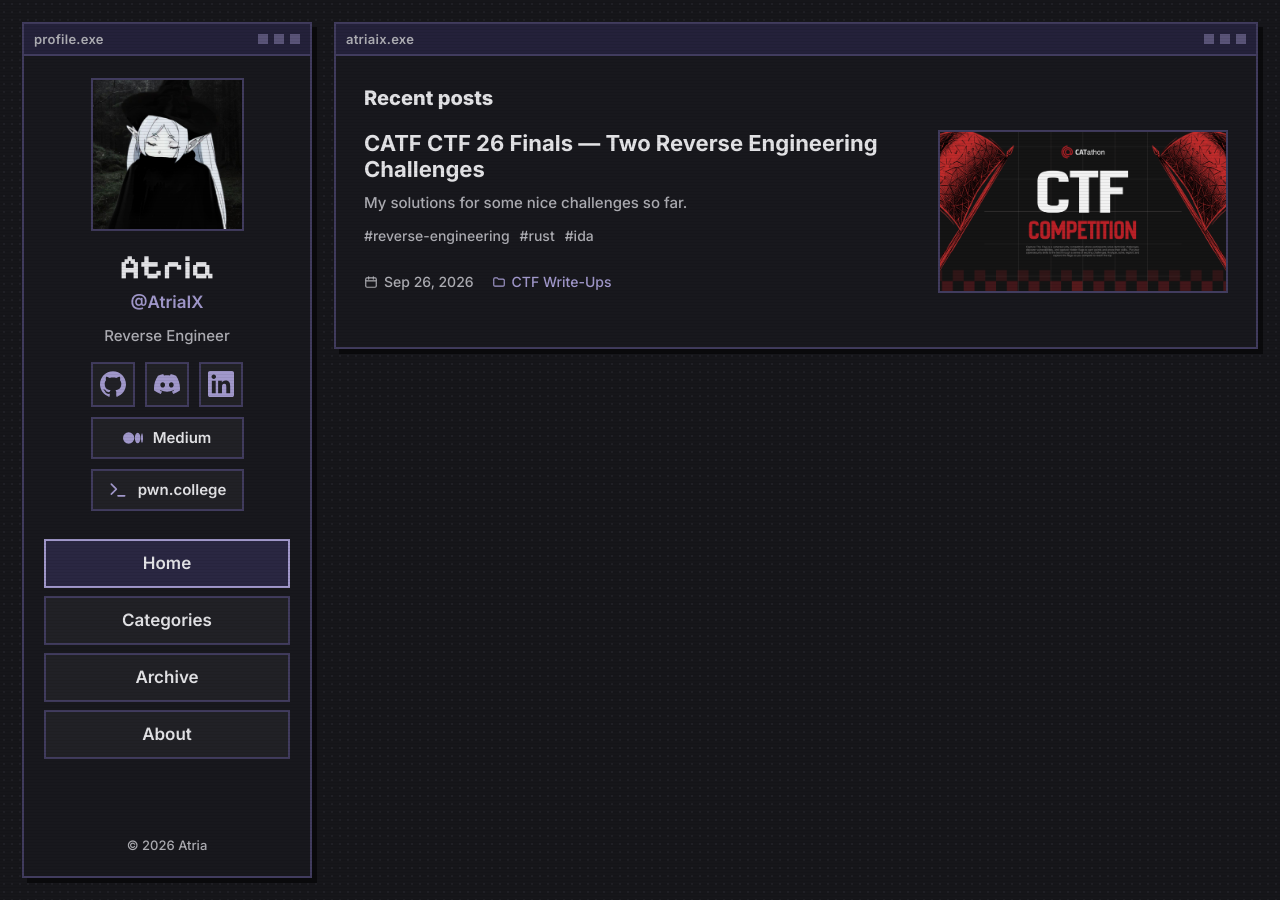
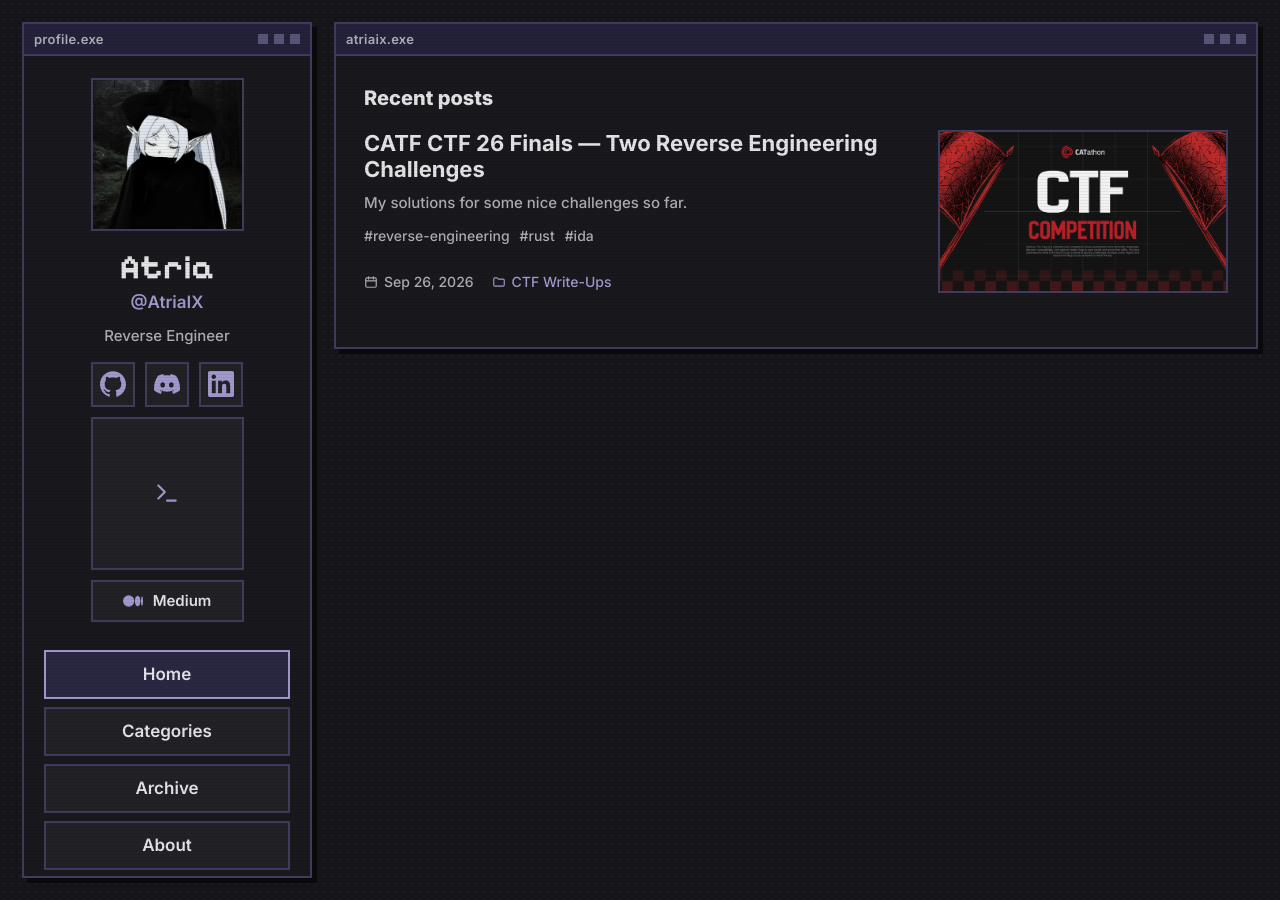
Before and after one commit to AtriaIX/atriaix.github.io, a Jekyll site: the page built from index.html, in a window 1280 px wide. Built offline with Jekyll 4.4.1, drawn with Linux system fonts in a browser that asks for light colours.

Commit message:
Update sidebar social media links and accessibility

```diff
--- a/_includes/sidebar.html
+++ b/_includes/sidebar.html
@@ -32,20 +32,19 @@
       <svg width="20" height="20" viewBox="0 0 24 24" fill="currentColor"><path d="M20.447 20.452h-3.554v-5.569c0-1.328-.027-3.037-1.852-3.037-1.853 0-2.136 1.445-2.136 2.939v5.667H9.351V9h3.414v1.561h.046c.477-.9 1.637-1.85 3.37-1.85 3.601 0 4.267 2.37 4.267 5.455v6.286zM5.337 7.433c-1.144 0-2.063-.926-2.063-2.065 0-1.138.92-2.063 2.063-2.063 1.14 0 2.064.925 2.064 2.063 0 1.139-.925 2.065-2.064 2.065zm1.782 13.019H3.555V9h3.564v11.452zM22.225 0H1.771C.792 0 0 .774 0 1.729v20.542C0 23.227.792 24 1.771 24h20.451C23.2 24 24 23.227 24 22.271V1.729C24 .774 23.2 0 22.222 0h.003z"/></svg>
     </a>
     {% endif %}
-    {% if site.social.medium and site.social.medium != "" %}
-    <a class="wide" href="{{ site.social.medium }}" title="Medium" target="_blank" rel="me noopener">
-      <svg width="20" height="20" viewBox="0 0 24 24" fill="currentColor"><path d="M13.54 12a6.8 6.8 0 01-6.77 6.82A6.8 6.8 0 010 12a6.8 6.8 0 016.77-6.82A6.8 6.8 0 0113.54 12zM20.96 12c0 3.54-1.51 6.42-3.38 6.42-1.87 0-3.39-2.88-3.39-6.42s1.52-6.42 3.39-6.42 3.38 2.88 3.38 6.42M24 12c0 3.17-.53 5.75-1.19 5.75-.66 0-1.19-2.58-1.19-5.75s.53-5.75 1.19-5.75C23.47 6.25 24 8.83 24 12z"/></svg>
-      <span>Medium</span>
-    </a>
-    {% endif %}
     {% if site.social.pwncollege and site.social.pwncollege != "" %}
-    <a class="wide" href="{{ site.social.pwncollege }}" title="pwn.college" target="_blank" rel="me noopener">
+    <a href="{{ site.social.pwncollege }}" title="pwn.college" aria-label="pwn.college" target="_blank" rel="me noopener">
       {% if site.social.pwncollege_icon and site.social.pwncollege_icon != "" %}
       <img src="{{ site.social.pwncollege_icon | relative_url }}" alt="">
       {% else %}
       <svg viewBox="0 0 24 24" fill="none" stroke="currentColor" stroke-width="2" stroke-linecap="round" stroke-linejoin="round"><path d="M4 17l6-6-6-6"/><path d="M12 19h8"/></svg>
       {% endif %}
-      <span>pwn.college</span>
+    </a>
+    {% endif %}
+    {% if site.social.medium and site.social.medium != "" %}
+    <a class="wide" href="{{ site.social.medium }}" title="Medium" target="_blank" rel="me noopener">
+      <svg width="20" height="20" viewBox="0 0 24 24" fill="currentColor"><path d="M13.54 12a6.8 6.8 0 01-6.77 6.82A6.8 6.8 0 010 12a6.8 6.8 0 016.77-6.82A6.8 6.8 0 0113.54 12zM20.96 12c0 3.54-1.51 6.42-3.38 6.42-1.87 0-3.39-2.88-3.39-6.42s1.52-6.42 3.39-6.42 3.38 2.88 3.38 6.42M24 12c0 3.17-.53 5.75-1.19 5.75-.66 0-1.19-2.58-1.19-5.75s.53-5.75 1.19-5.75C23.47 6.25 24 8.83 24 12z"/></svg>
+      <span>Medium</span>
     </a>
     {% endif %}
   </div>
```
